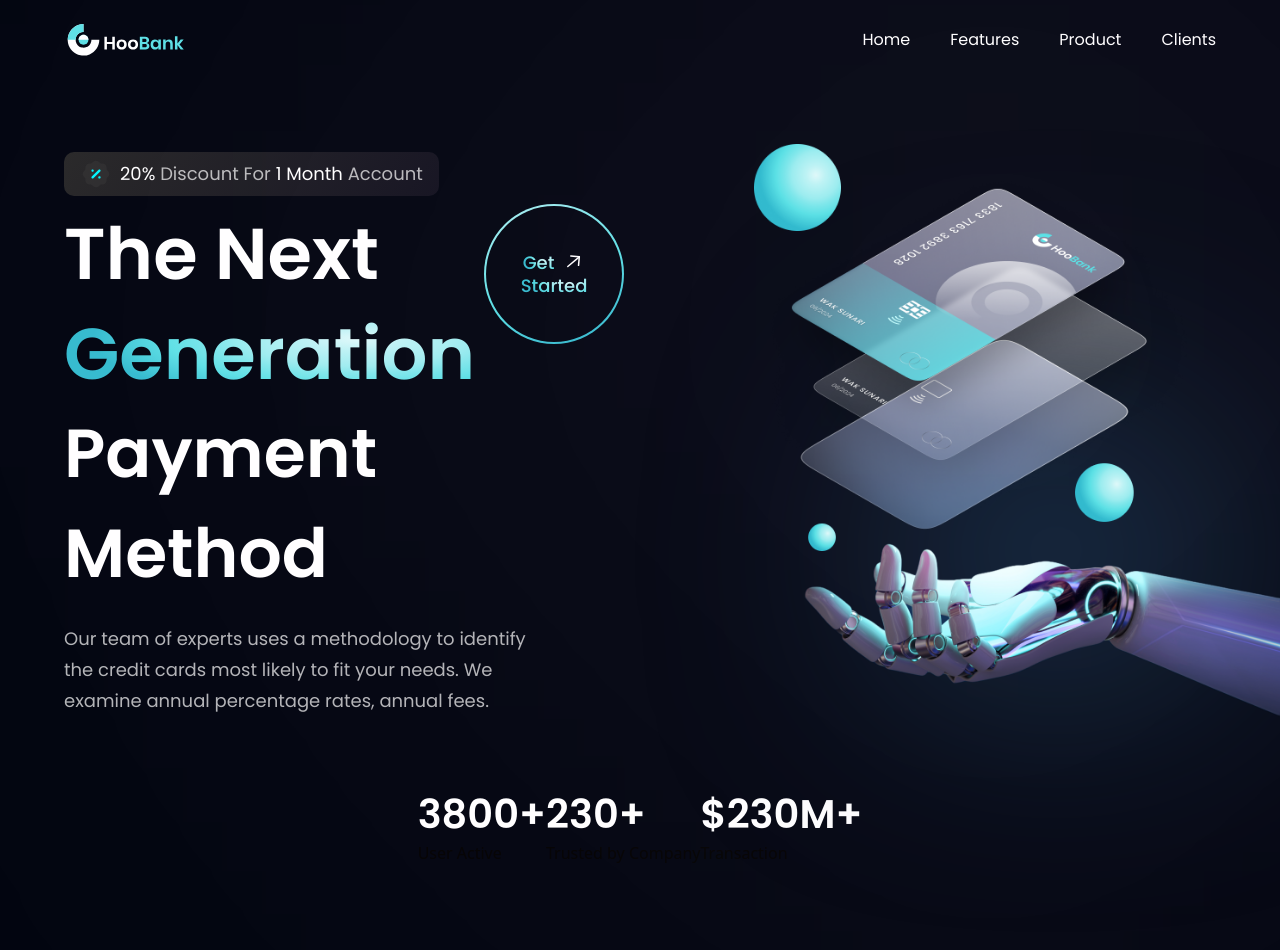
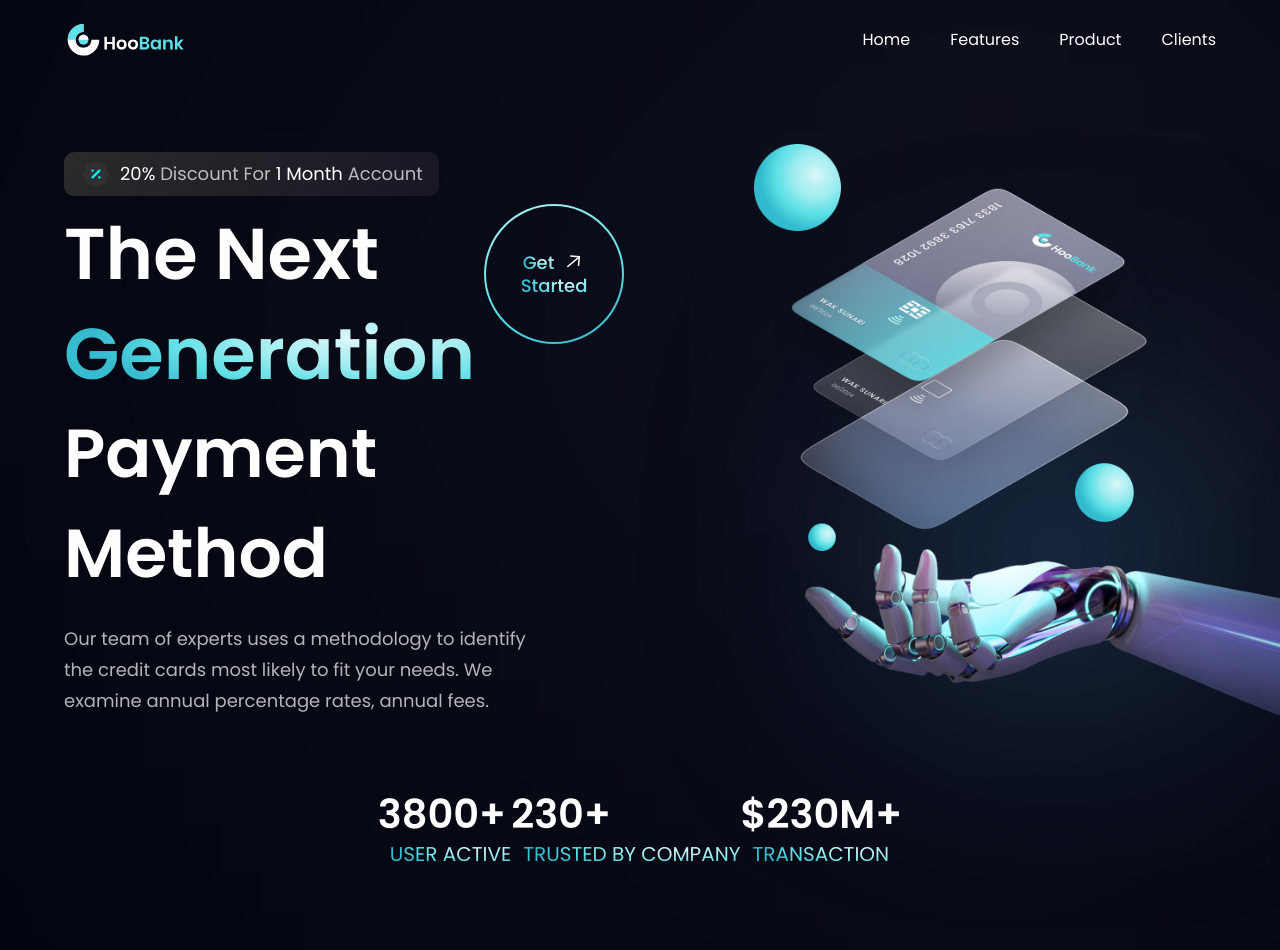
Before and after one commit to carolina-gomez/bank-modern-app, a React (Vite) app: page / in a window 1280 px wide. Shown: the top 950 px of the page. Built offline with nearby package versions, Linux system fonts and the light colour scheme.

Commit message:
styled stats text

```diff
--- a/src/components/Stats.jsx
+++ b/src/components/Stats.jsx
@@ -7,7 +7,7 @@
     {stats.map((stat) => (
       <div key={stat.id} className=''>
         <h4 className='font-poppins font-semibold xs:text-[40px] text-[30px] xs:leading-[53px] leading-[43px] text-white '>{stat.value}</h4>
-        <p>{stat.title}</p>
+        <p className='font-poppins font-normal xs:text-[20px] text-[15px] xs:leading-[26px] leading-[21px] text-gradient uppercase ml-3 '>{stat.title}</p>
       </div>
     ))}
   </section>
```
